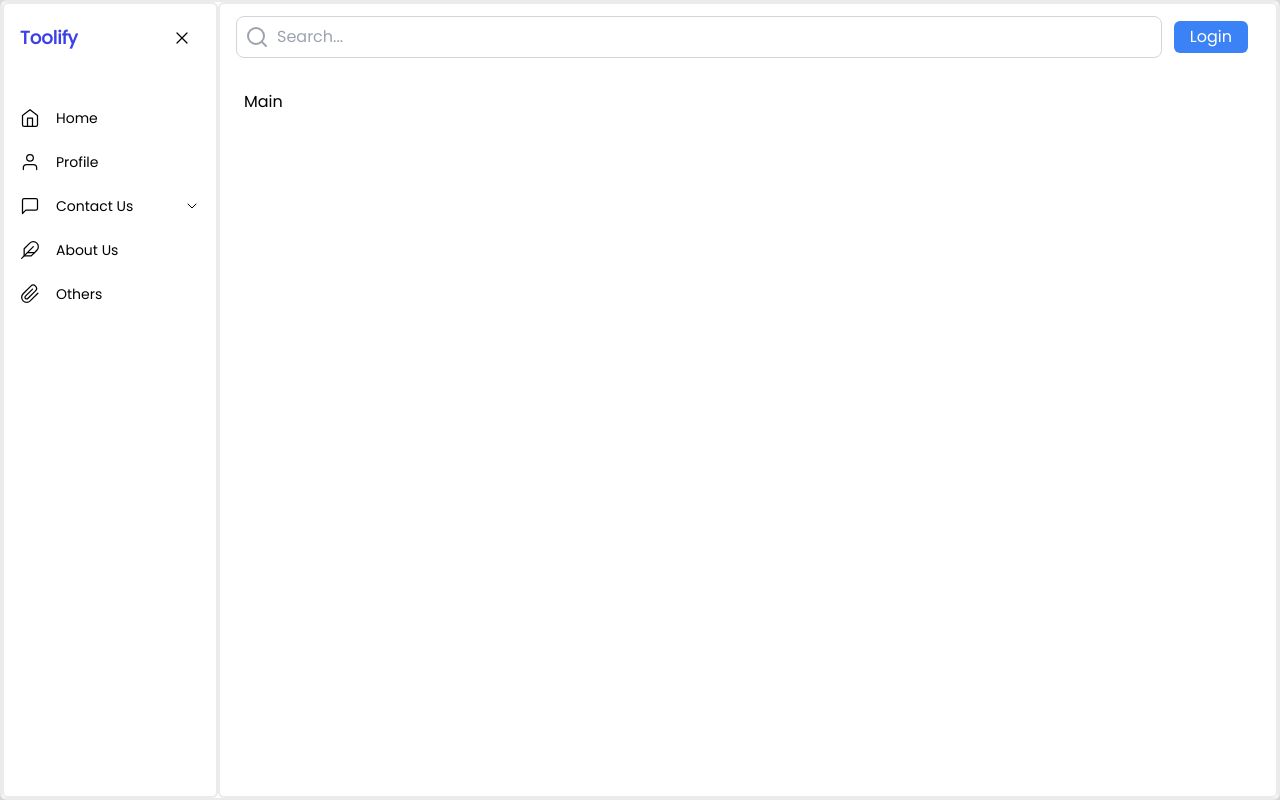
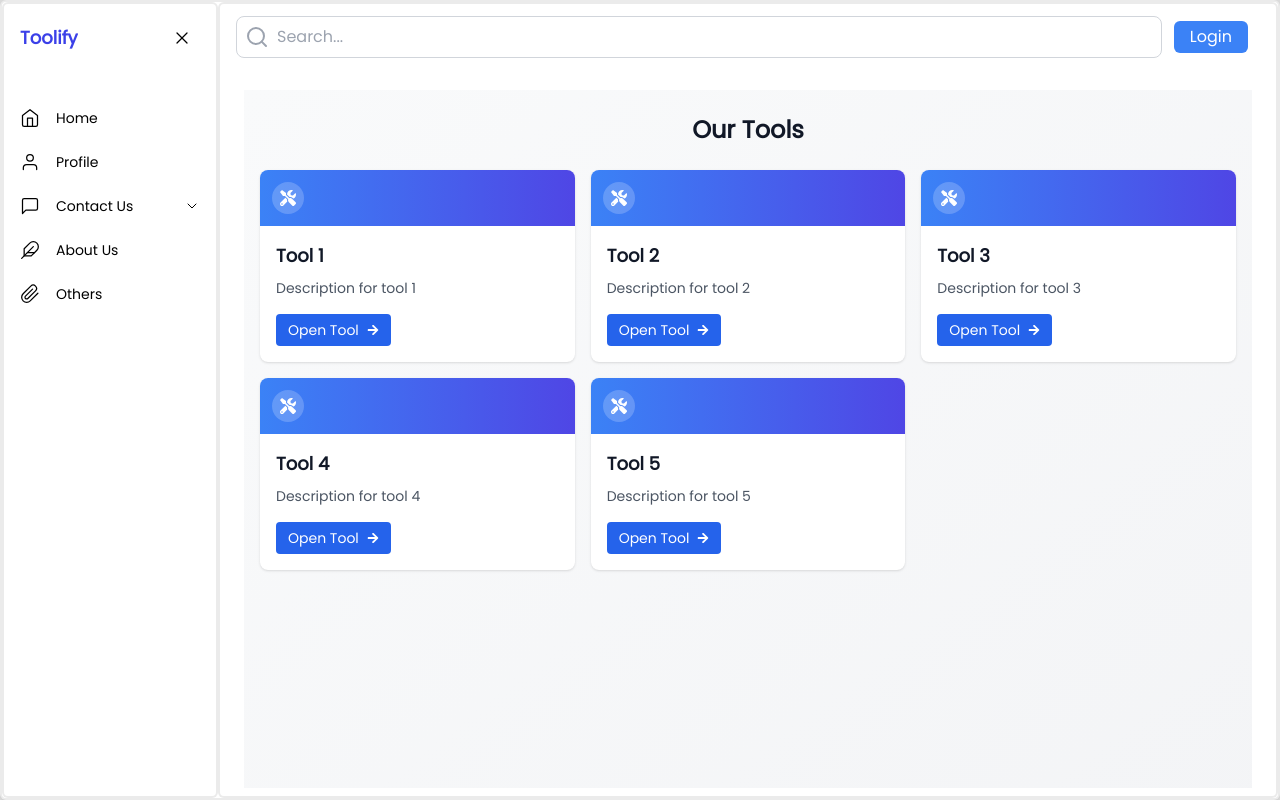
Before and after one commit to OmkarGhadge24/toolify, a React (Create React App) app in the folder frontend/: page / in a window 1280 px wide. Built offline with nearby package versions, Linux system fonts and the light colour scheme.

Commit message:
main page updated

```diff
--- a/frontend/src/components/Main.jsx
+++ b/frontend/src/components/Main.jsx
@@ -1,9 +1,48 @@
-import React from 'react'
+import React from 'react';
+import { Link } from 'react-router-dom';
+import { FaTools, FaArrowRight } from 'react-icons/fa';
+
+const tools = [
+  { name: 'Tool 1', description: 'Description for tool 1', route: '/tool/tool1'},
+  { name: 'Tool 2', description: 'Description for tool 2', route: '/tool/tool2'},
+  { name: 'Tool 3', description: 'Description for tool 3', route: '/tool/tool3'},
+  { name: 'Tool 4', description: 'Description for tool 4', route: '/tool/tool4'},
+  { name: 'Tool 5', description: 'Description for tool 5', route: '/tool/tool5'},
+];
 
 const Main = () => {
   return (
-    <div>Main</div>
-  )
-}
+    <div className="min-h-screen bg-gradient-to-br from-gray-50 to-gray-100 py-6 px-4 overflow-y-auto">
+      <div className="max-w-6xl mx-auto">
+        <h2 className="text-2xl font-bold text-gray-900 mb-6 text-center">Our Tools</h2>
+        <div className="grid grid-cols-1 md:grid-cols-2 lg:grid-cols-3 gap-4">
+          {tools.map((tool, index) => (
+            <div
+              key={index}
+              className="bg-white rounded-lg overflow-hidden shadow hover:shadow-md transition-all duration-200"
+            >
+              <div className="bg-gradient-to-r from-blue-500 to-indigo-600 p-3">
+                <div className="text-white w-8 h-8 rounded-full bg-white/20 flex items-center justify-center">
+                  <FaTools />
+                </div>
+              </div>
+              <div className="p-4">
+                <h3 className="text-lg font-semibold text-gray-900 mb-2">{tool.name}</h3>
+                <p className="text-sm text-gray-600 mb-4">{tool.description}</p>
+                <Link
+                  to={tool.route}
+                  className="inline-flex items-center text-sm px-3 py-1.5 bg-blue-600 text-white rounded hover:bg-blue-700 transition-colors duration-200 group"
+                >
+                  <span>Open Tool</span>
+                  <FaArrowRight className="ml-2 text-xs group-hover:translate-x-1 transition-transform duration-200" />
+                </Link>
+              </div>
+            </div>
+          ))}
+        </div>
+      </div>
+    </div>
+  );
+};
 
-export default Main
+export default Main;
```
